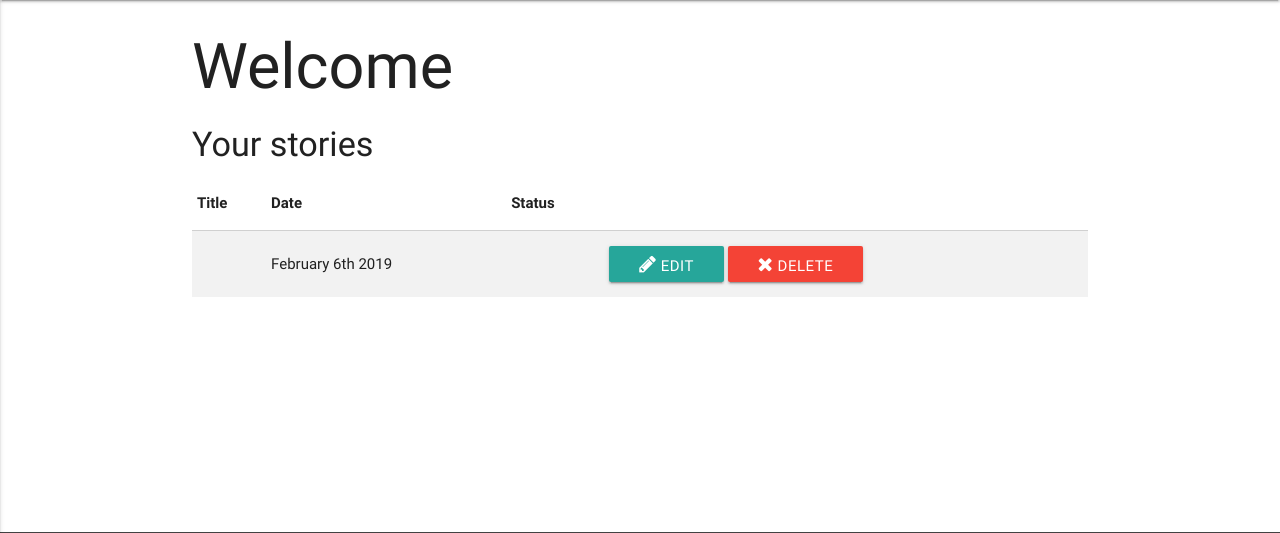
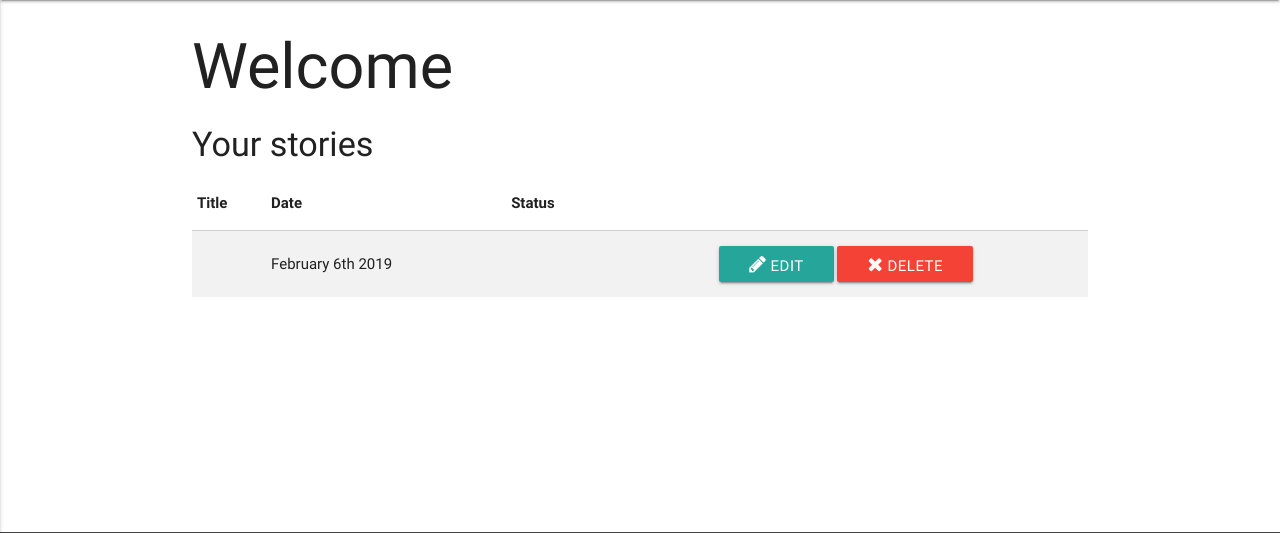
Before and after one commit to koylyakandriy/StoryBook, a Node server app: page /dashboard in a window 1280 px wide. Shown: the part 64-597 px from the top of the page. Run offline with Node 20, Linux system fonts and the light colour scheme; a user stored in the database is signed in; tables that the repository leaves empty hold one stand-in row (values such as "Sample post"); some libraries are stand-ins or nearby versions.

Commit message:
fix style

```diff
--- a/public/css/style.css
+++ b/public/css/style.css
@@ -27,3 +27,7 @@ footer {
 #delete-form {
   display: inline;
 }
+
+.btn-delete {
+  min-width: 72px;
+}
--- a/views/index/dashboard.handlebars
+++ b/views/index/dashboard.handlebars
@@ -17,14 +17,14 @@
           <td><a href="/stories/show/{{id}}">{{title}}</a></td>
           <td>{{formatDate date 'MMMM Do YYYY'}}</td>
           <td><span class="dash-status">{{status}}</span></td>
-          <td>
-            <a  class="btn left-align" href="/stories/edit/{{id}}">
-              <i class="fa fa-pencil"></i> Edit
-            </a>
+          <td class="center">
+            <button class="btn left-align" href="/stories/edit/{{id}}">
+              <i class="fa fa-pencil"></i><span class=" hide-on-small-only"> Edit</span>
+            </button>
             <form action="/stories/{{id}}?_method=DELETE" method="post" id="delete-form">
               <input type="hidden" name="_method" value="DELETE">
-              <button type="submit" class="btn red">
-                <i class="fa fa-remove"></i> Delete
+              <button type="submit" class="btn red btn-delete">
+                <i class="fa fa-remove"></i><span class=" hide-on-small-only"> Delete</span>
               </button>
             </form>
           </td>
```
